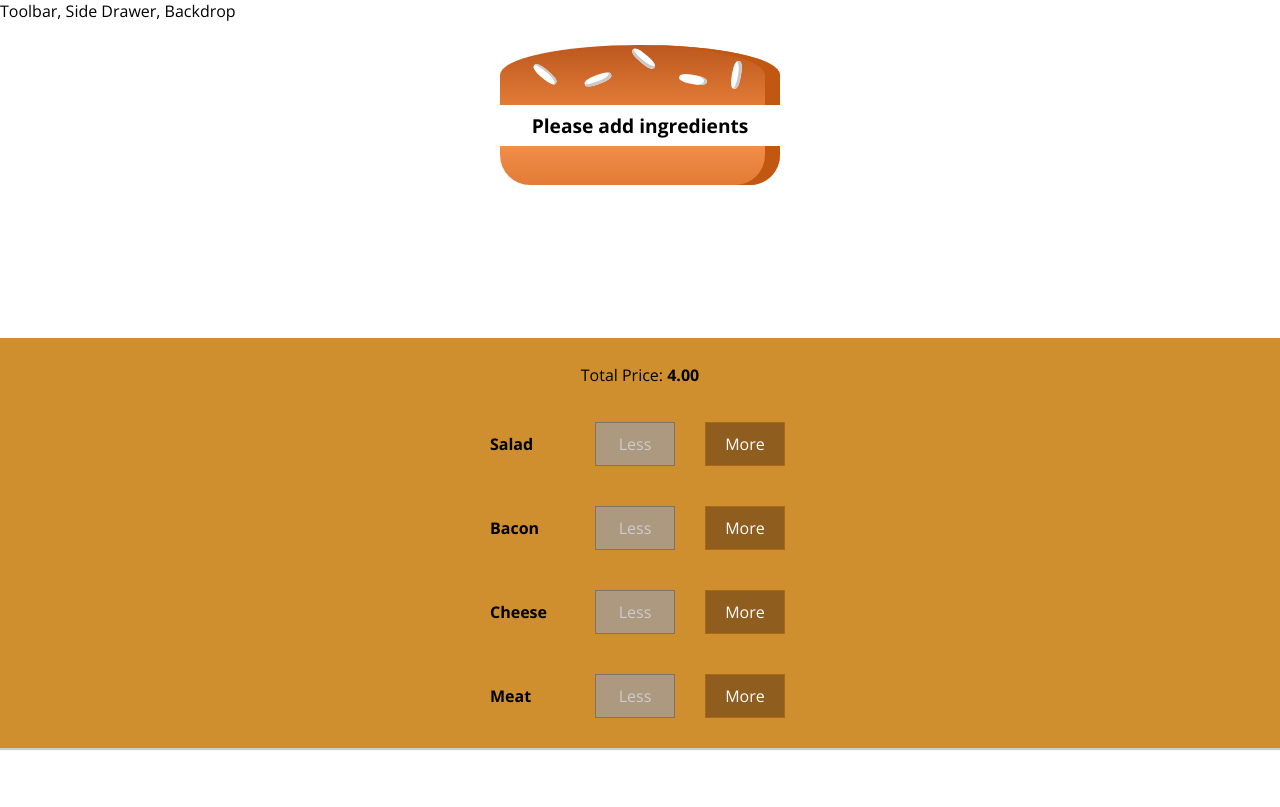
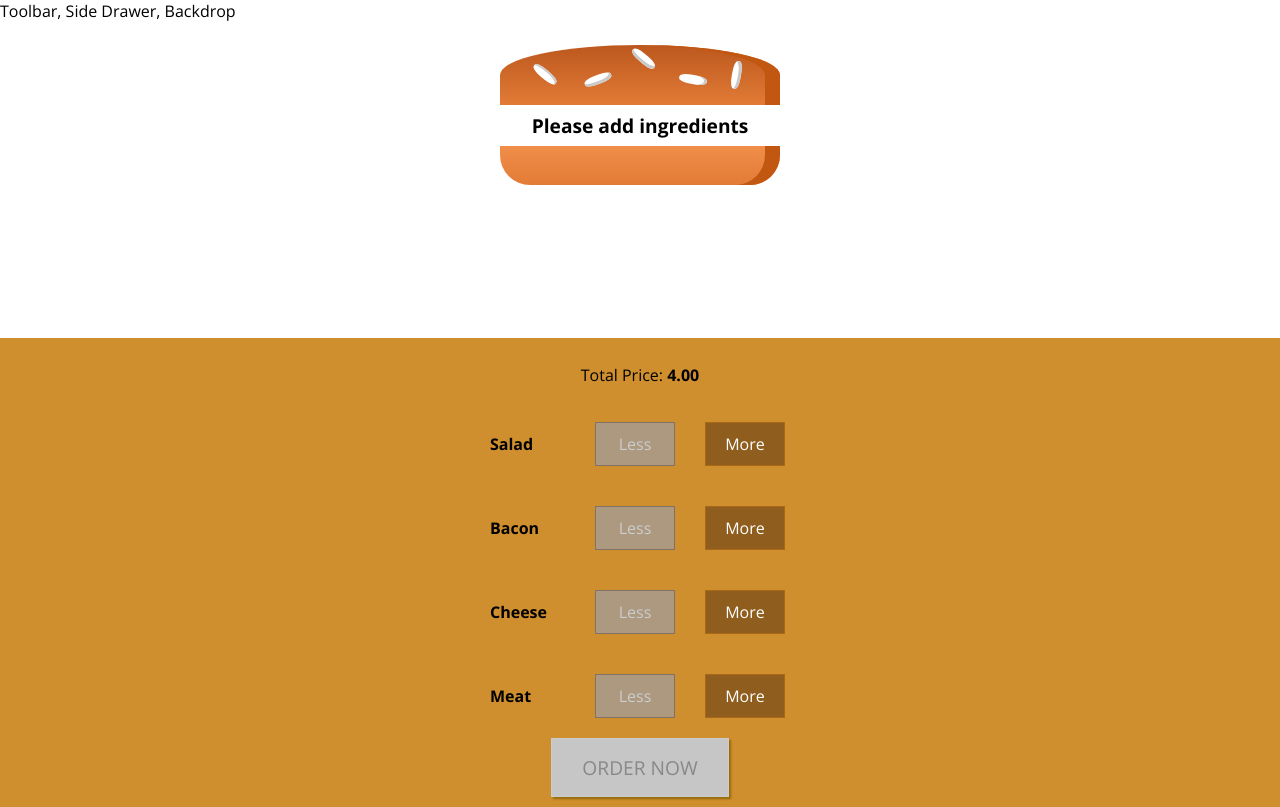
Before and after one commit to smarigowda/burger-builder-revision, a React app: page / in a window 1280 px wide. Built offline with nearby package versions, Linux system fonts and the light colour scheme.

Commit message:
BUR-6 order button and enable/ disable logic

```diff
--- a/src/components/Burger/BuildControls/BuildControls.css
+++ b/src/components/Burger/BuildControls/BuildControls.css
@@ -8,3 +8,45 @@
   margin: auto;
   padding: 10px 0;
 }
+
+
+.OrderButton {
+  background-color: #DAD735;
+  outline: none;
+  cursor: pointer;
+  border: 1px solid #966909;
+  color: #966909;
+  font-family: inherit;
+  font-size: 1.2em;
+  padding: 15px 30px;
+  box-shadow: 2px 2px 2px #966909;
+}
+
+.OrderButton:hover, .OrderButton:active {
+  background-color: #A0DB41;
+  border: 1px solid #966909;
+  color: #966909;
+}
+
+.OrderButton:disabled {
+  background-color: #C7C6C6;
+  cursor: not-allowed;
+  border: 1px solid #ccc;
+  color: #888888;
+}
+
+.OrderButton:not(:disabled) {
+  animation: enable 0.3s linear;
+}
+
+@keyframes enable {
+  0% {
+      transform: scale(1);
+  }
+  60% {
+      transform: scale(1.1);
+  }
+  100% {
+      transform: scale(1);
+  }
+}
--- a/src/components/Burger/BuildControls/BuildControls.js
+++ b/src/components/Burger/BuildControls/BuildControls.js
@@ -20,6 +20,7 @@
                 removeHandler = { () => props.removeHandler(d.type)}
                 isDisabled={props.disabledInfo[d.type]} />
     })}
+    <button className={classes.OrderButton} disabled={!props.purchasable}>ORDER NOW</button>
   </div>
 );
 
--- a/src/containers/BurgerBuilder/BurgerBuilder.js
+++ b/src/containers/BurgerBuilder/BurgerBuilder.js
@@ -22,7 +22,18 @@
       cheese: 0,
       meat: 0,
     },
+    purchasable: false,
     totalPrice: 4
+  }
+
+  updatePurchasable = ingredients => {
+    const sum = Object.keys(ingredients)
+                      .map(key => ingredients[key])
+                      .reduce((sum, ele) => {
+                          return sum + ele;
+                      }, 0);
+    const purchasable = sum > 0;
+    this.setState({ purchasable: purchasable });
   }
 
   addHandler = type => {
@@ -33,6 +44,7 @@
     clonedState.ingredients[type] = oldCount + 1;
     console.log(clonedState);
     this.setState(clonedState);
+    this.updatePurchasable(clonedState.ingredients);
   }
 
   removeHandler = type => {
@@ -53,9 +65,11 @@
     clonedState.ingredients[type] = oldCount - 1;
     console.log(clonedState);
     this.setState(clonedState);
+    this.updatePurchasable(clonedState.ingredients);
   }
 
   render() {
+    // this.updatePurchasable();
     const disabledInfo = {
       ...this.state.ingredients
     };
@@ -71,6 +85,7 @@
             addHandler={this.addHandler}
             removeHandler={this.removeHandler}
             disabledInfo={disabledInfo}
+            purchasable={this.state.purchasable}
           />
        </Aux>
     )
```
